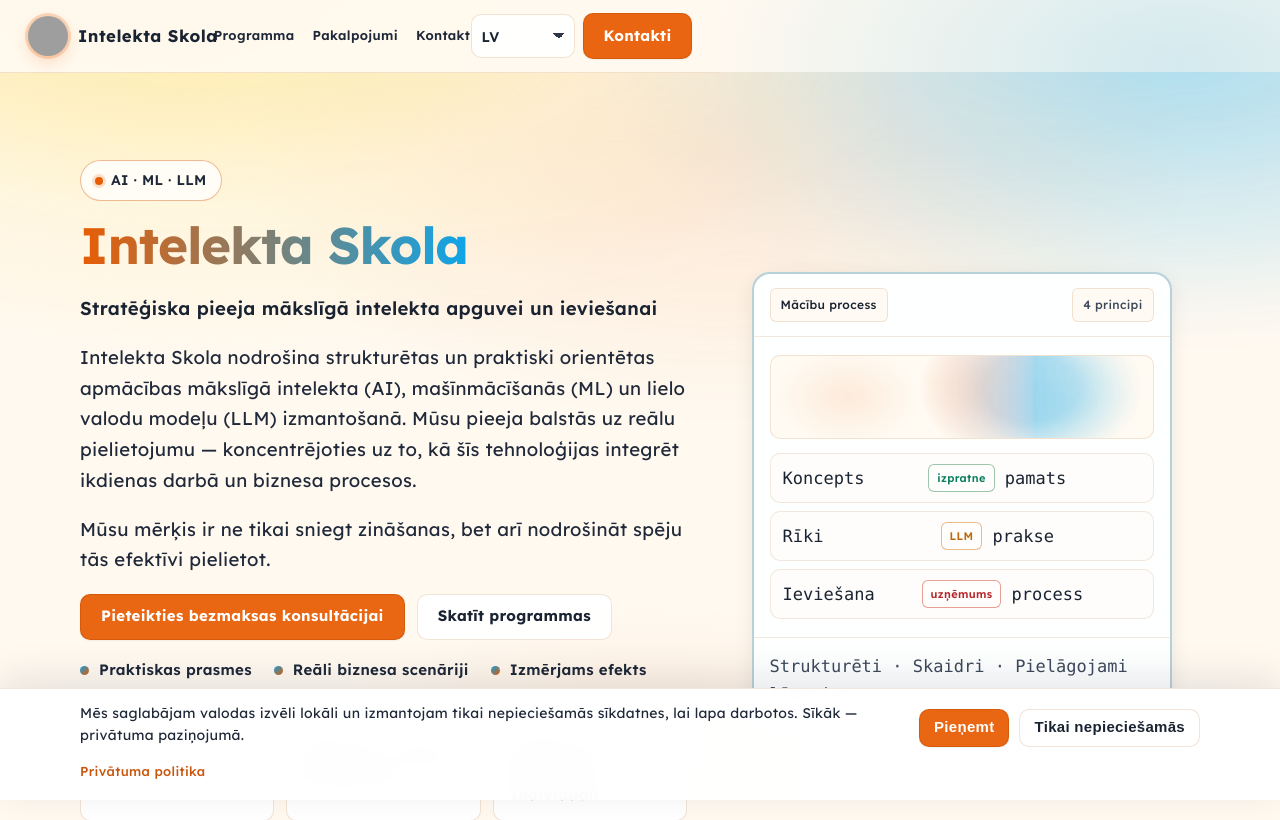
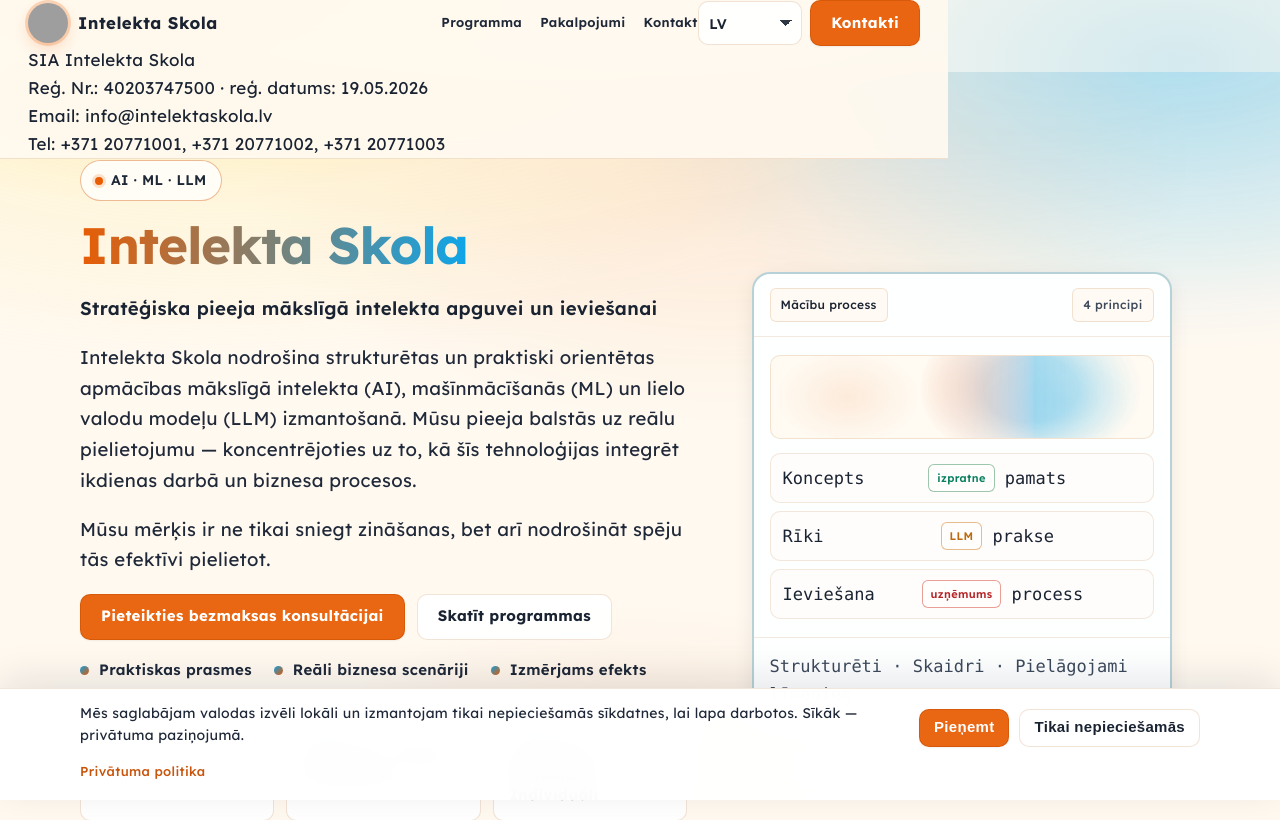
Before and after one commit to krakenmail1234-star/issschool, a PHP site: page / in a window 1280 px wide. Shown: the top 820 px of the page. Run offline with PHP 8.4, Linux system fonts and the light colour scheme; grey boxes are pictures that could not be loaded.

Commit message:
Last update on footer and header

```diff
--- a/contact.html
+++ b/contact.html
@@ -44,7 +44,13 @@
             <span class="iconbtn__bars" aria-hidden="true"></span>
           </button>
         </div>
+            <div class="topbar__info">
+        <div class="topbar__info-item"><span data-i18n="header_company_name">SIA Intelekta Skola</span></div>
+        <div class="topbar__info-item"><span data-i18n="header_registration">Reģ. Nr.: 40203747500 · reģ. datums: 19.05.2026</span></div>
+        <div class="topbar__info-item"><span data-i18n="header_email_label">Email</span>: <a href="mailto:info@intelektaskola.lv" data-i18n="header_email">info@intelektaskola.lv</a></div>
+        <div class="topbar__info-item"><span data-i18n="header_phone">Tel: +371 20771001, +371 20771002, +371 20771003</span></div>
       </div>
+</div>
 
       <div class="mobilemenu" data-mobile-menu hidden>
         <div class="container mobilemenu__inner">
--- a/discord.html
+++ b/discord.html
@@ -44,7 +44,13 @@
             <span class="iconbtn__bars" aria-hidden="true"></span>
           </button>
         </div>
+            <div class="topbar__info">
+        <div class="topbar__info-item"><span data-i18n="header_company_name">SIA Intelekta Skola</span></div>
+        <div class="topbar__info-item"><span data-i18n="header_registration">Reģ. Nr.: 40203747500 · reģ. datums: 19.05.2026</span></div>
+        <div class="topbar__info-item"><span data-i18n="header_email_label">Email</span>: <a href="mailto:info@intelektaskola.lv" data-i18n="header_email">info@intelektaskola.lv</a></div>
+        <div class="topbar__info-item"><span data-i18n="header_phone">Tel: +371 20771001, +371 20771002, +371 20771003</span></div>
       </div>
+</div>
 
       <div class="mobilemenu" data-mobile-menu hidden>
         <div class="container mobilemenu__inner">
--- a/faq.html
+++ b/faq.html
@@ -44,7 +44,13 @@
             <span class="iconbtn__bars" aria-hidden="true"></span>
           </button>
         </div>
+            <div class="topbar__info">
+        <div class="topbar__info-item"><span data-i18n="header_company_name">SIA Intelekta Skola</span></div>
+        <div class="topbar__info-item"><span data-i18n="header_registration">Reģ. Nr.: 40203747500 · reģ. datums: 19.05.2026</span></div>
+        <div class="topbar__info-item"><span data-i18n="header_email_label">Email</span>: <a href="mailto:info@intelektaskola.lv" data-i18n="header_email">info@intelektaskola.lv</a></div>
+        <div class="topbar__info-item"><span data-i18n="header_phone">Tel: +371 20771001, +371 20771002, +371 20771003</span></div>
       </div>
+</div>
 
       <div class="mobilemenu" data-mobile-menu hidden>
         <div class="container mobilemenu__inner">
--- a/index.html
+++ b/index.html
@@ -49,7 +49,13 @@
             <span class="iconbtn__bars" aria-hidden="true"></span>
           </button>
         </div>
+            <div class="topbar__info">
+        <div class="topbar__info-item"><span data-i18n="header_company_name">SIA Intelekta Skola</span></div>
+        <div class="topbar__info-item"><span data-i18n="header_registration">Reģ. Nr.: 40203747500 · reģ. datums: 19.05.2026</span></div>
+        <div class="topbar__info-item"><span data-i18n="header_email_label">Email</span>: <a href="mailto:info@intelektaskola.lv" data-i18n="header_email">info@intelektaskola.lv</a></div>
+        <div class="topbar__info-item"><span data-i18n="header_phone">Tel: +371 20771001, +371 20771002, +371 20771003</span></div>
       </div>
+</div>
 
       <div class="mobilemenu" data-mobile-menu hidden>
         <div class="container mobilemenu__inner">
--- a/privacy.html
+++ b/privacy.html
@@ -44,7 +44,13 @@
             <span class="iconbtn__bars" aria-hidden="true"></span>
           </button>
         </div>
+            <div class="topbar__info">
+        <div class="topbar__info-item"><span data-i18n="header_company_name">SIA Intelekta Skola</span></div>
+        <div class="topbar__info-item"><span data-i18n="header_registration">Reģ. Nr.: 40203747500 · reģ. datums: 19.05.2026</span></div>
+        <div class="topbar__info-item"><span data-i18n="header_email_label">Email</span>: <a href="mailto:info@intelektaskola.lv" data-i18n="header_email">info@intelektaskola.lv</a></div>
+        <div class="topbar__info-item"><span data-i18n="header_phone">Tel: +371 20771001, +371 20771002, +371 20771003</span></div>
       </div>
+</div>
 
       <div class="mobilemenu" data-mobile-menu hidden>
         <div class="container mobilemenu__inner">
--- a/program.html
+++ b/program.html
@@ -46,7 +46,13 @@
             <span class="iconbtn__bars" aria-hidden="true"></span>
           </button>
         </div>
+            <div class="topbar__info">
+        <div class="topbar__info-item"><span data-i18n="header_company_name">SIA Intelekta Skola</span></div>
+        <div class="topbar__info-item"><span data-i18n="header_registration">Reģ. Nr.: 40203747500 · reģ. datums: 19.05.2026</span></div>
+        <div class="topbar__info-item"><span data-i18n="header_email_label">Email</span>: <a href="mailto:info@intelektaskola.lv" data-i18n="header_email">info@intelektaskola.lv</a></div>
+        <div class="topbar__info-item"><span data-i18n="header_phone">Tel: +371 20771001, +371 20771002, +371 20771003</span></div>
       </div>
+</div>
 
       <div class="mobilemenu" data-mobile-menu hidden>
         <div class="container mobilemenu__inner">
--- a/services.html
+++ b/services.html
@@ -46,7 +46,13 @@
             <span class="iconbtn__bars" aria-hidden="true"></span>
           </button>
         </div>
+            <div class="topbar__info">
+        <div class="topbar__info-item"><span data-i18n="header_company_name">SIA Intelekta Skola</span></div>
+        <div class="topbar__info-item"><span data-i18n="header_registration">Reģ. Nr.: 40203747500 · reģ. datums: 19.05.2026</span></div>
+        <div class="topbar__info-item"><span data-i18n="header_email_label">Email</span>: <a href="mailto:info@intelektaskola.lv" data-i18n="header_email">info@intelektaskola.lv</a></div>
+        <div class="topbar__info-item"><span data-i18n="header_phone">Tel: +371 20771001, +371 20771002, +371 20771003</span></div>
       </div>
+</div>
 
       <div class="mobilemenu" data-mobile-menu hidden>
         <div class="container mobilemenu__inner">
--- a/styles/base.css
+++ b/styles/base.css
@@ -261,7 +261,7 @@ video {
     display: none;
   }
   .nav {
-    justify-content: flex-start;
+    justify-content: center;
     overflow-x: auto;
     scrollbar-width: none;
     -ms-overflow-style: none;
--- a/wp-theme/investiciju-skola/styles/base.css
+++ b/wp-theme/investiciju-skola/styles/base.css
@@ -253,7 +253,7 @@ video {
     display: none;
   }
   .nav {
-    justify-content: flex-start;
+    justify-content: center;
     overflow-x: auto;
     scrollbar-width: none;
     -ms-overflow-style: none;
```
